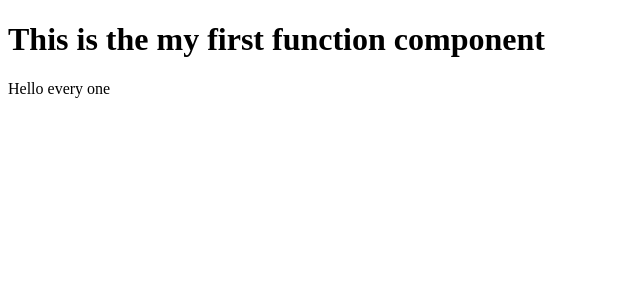
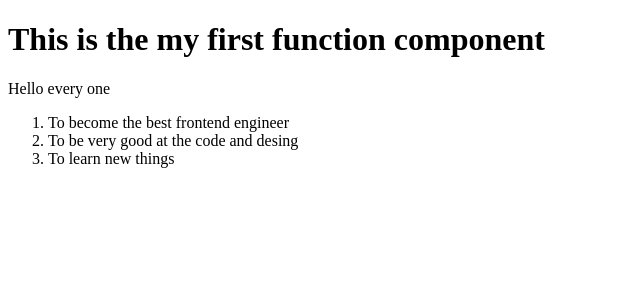
Before and after one commit to shouqatazeez/practice-r, a React (Vite) app in the folder custom/: page / in a window 1280 px wide. Shown: the top 300 px of the page, without its empty margins (0-640 px from the left). Built offline with nearby package versions, Linux system fonts and the light colour scheme.

Commit message:
completed challange part=1

```diff
--- a/custom/src/main.jsx
+++ b/custom/src/main.jsx
@@ -1,6 +1,11 @@
 import { createRoot } from "react-dom/client";
 const root = createRoot(document.getElementById("root"));
-root.render(<TemproryName />);
+root.render(
+  <div>
+    <TemproryName />
+    <Page />
+  </div>
+);
 
 function TemproryName() {
   return (
@@ -10,3 +15,17 @@ function TemproryName() {
     </div>
   );
 }
+
+// The below example code is the challange code part-1
+
+function Page() {
+  return (
+    <div>
+      <ol>
+        <li>To become the best frontend engineer</li>
+        <li>To be very good at the code and desing</li>
+        <li>To learn new things</li>
+      </ol>
+    </div>
+  );
+}
```
